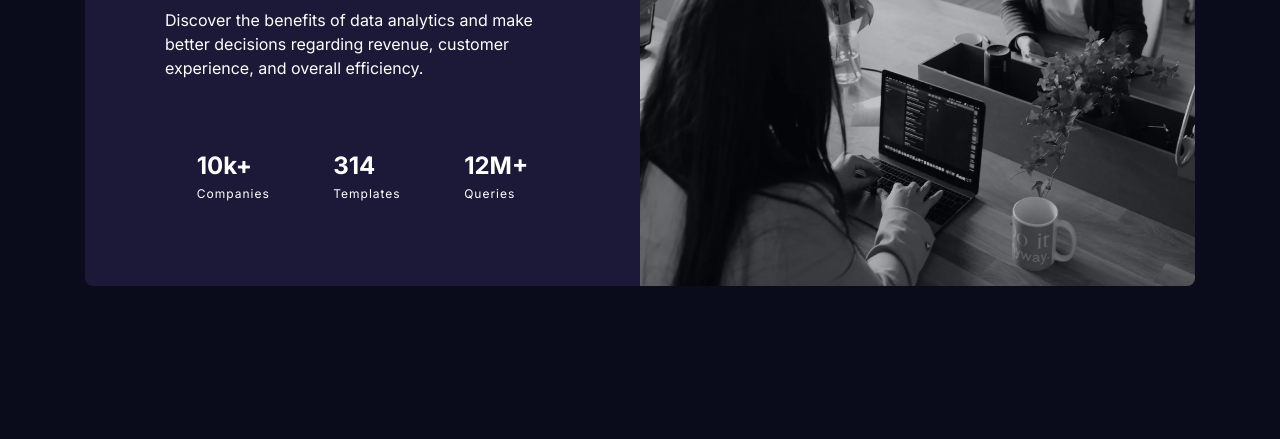
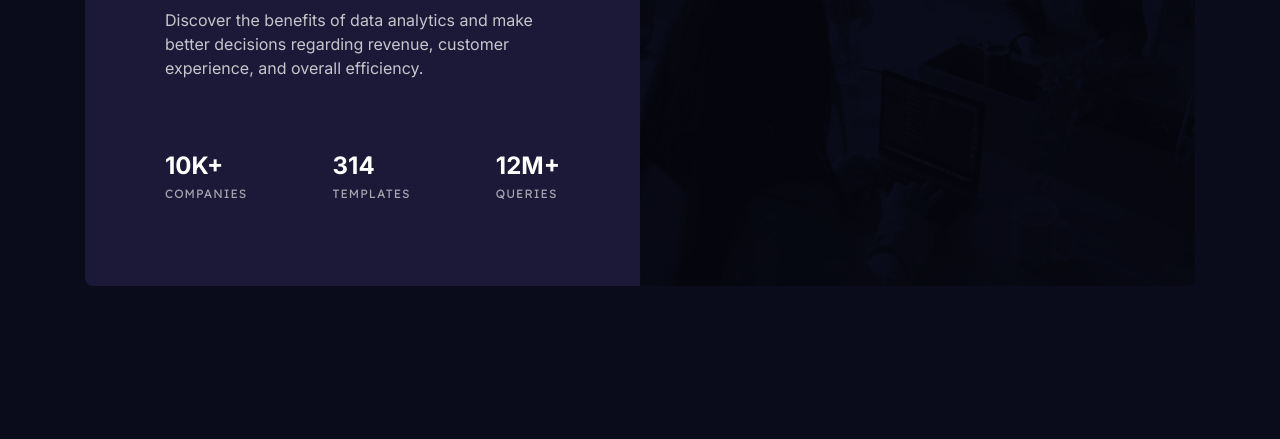
Before and after one commit to Nohan-V2/stats-preview-card-component, a plain HTML site: page index.html in a window 1280 px wide. Shown: the part 361-800 px from the top of the page. Drawn offline with Linux system fonts and the light colour scheme.

Commit message:
Update style.css

```diff
--- a/css/style.css
+++ b/css/style.css
@@ -60,12 +60,14 @@ h1>span {
     letter-spacing: 0px;
     line-height: 24px;
     margin-bottom: 72px;
+    opacity: 75%;
 }
 
 .stats {
+    text-transform: uppercase;
     display: flex;
     align-items: center;
-    justify-content: space-around;
+    justify-content: space-between;
 }
 
 .stats h2 {
@@ -77,6 +79,8 @@ h1>span {
 }
 
 .stats p {
+    font-family: "Lexend Deca", sans-serif;
+    opacity: 60%;
     font-weight: normal;
     font-size: 12px;
     letter-spacing: 1px;
@@ -85,6 +89,17 @@ h1>span {
 
 .right-container {
     position: relative;
+    opacity: 75.11%;
+    mix-blend-mode: multiply;
     width: 50%;
     border-radius: 0px 8px 8px 0px;
 }
+
+.right-container::before {
+    content: "";
+    position: absolute;
+    top: 0;
+    left: 0;
+    width: 100%;
+    height: 100%;
+}
```
